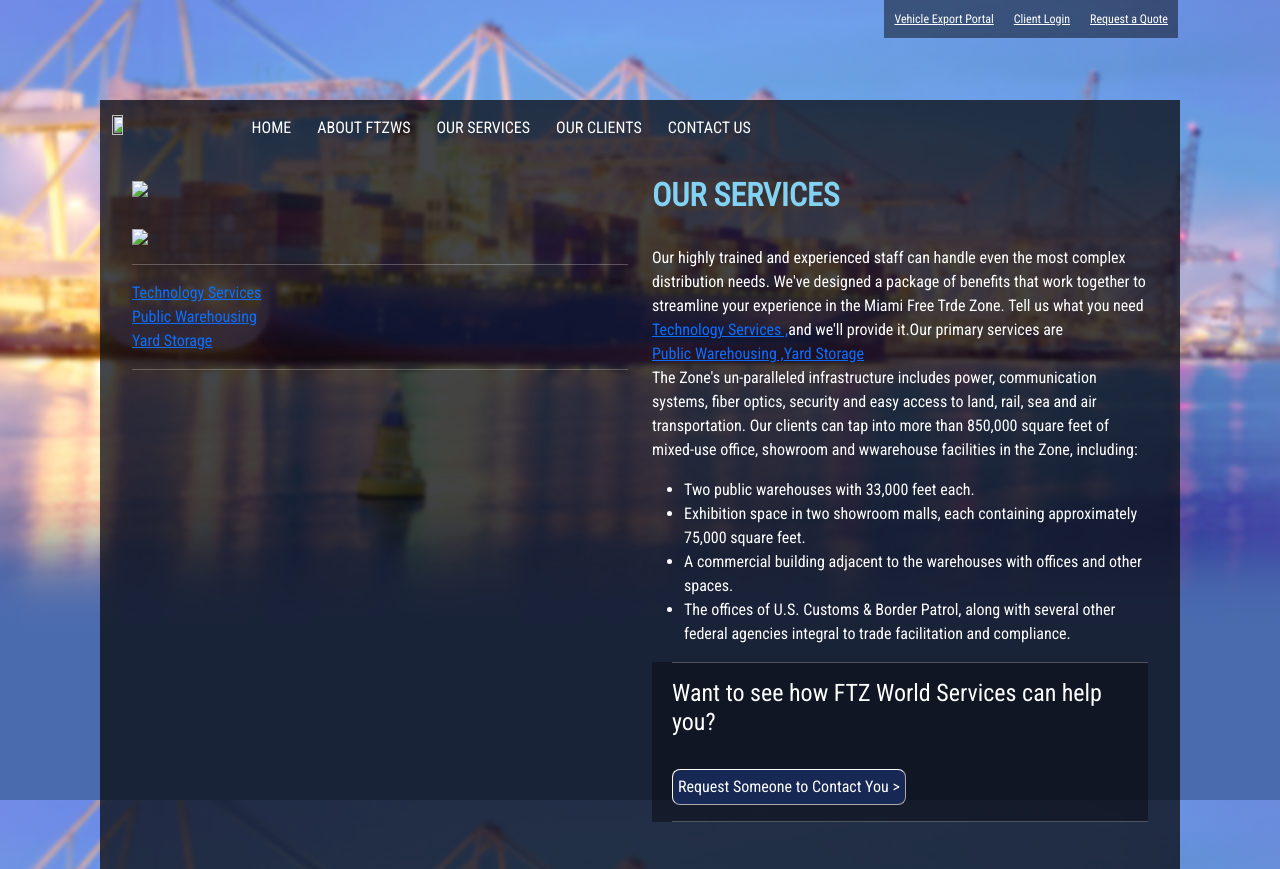
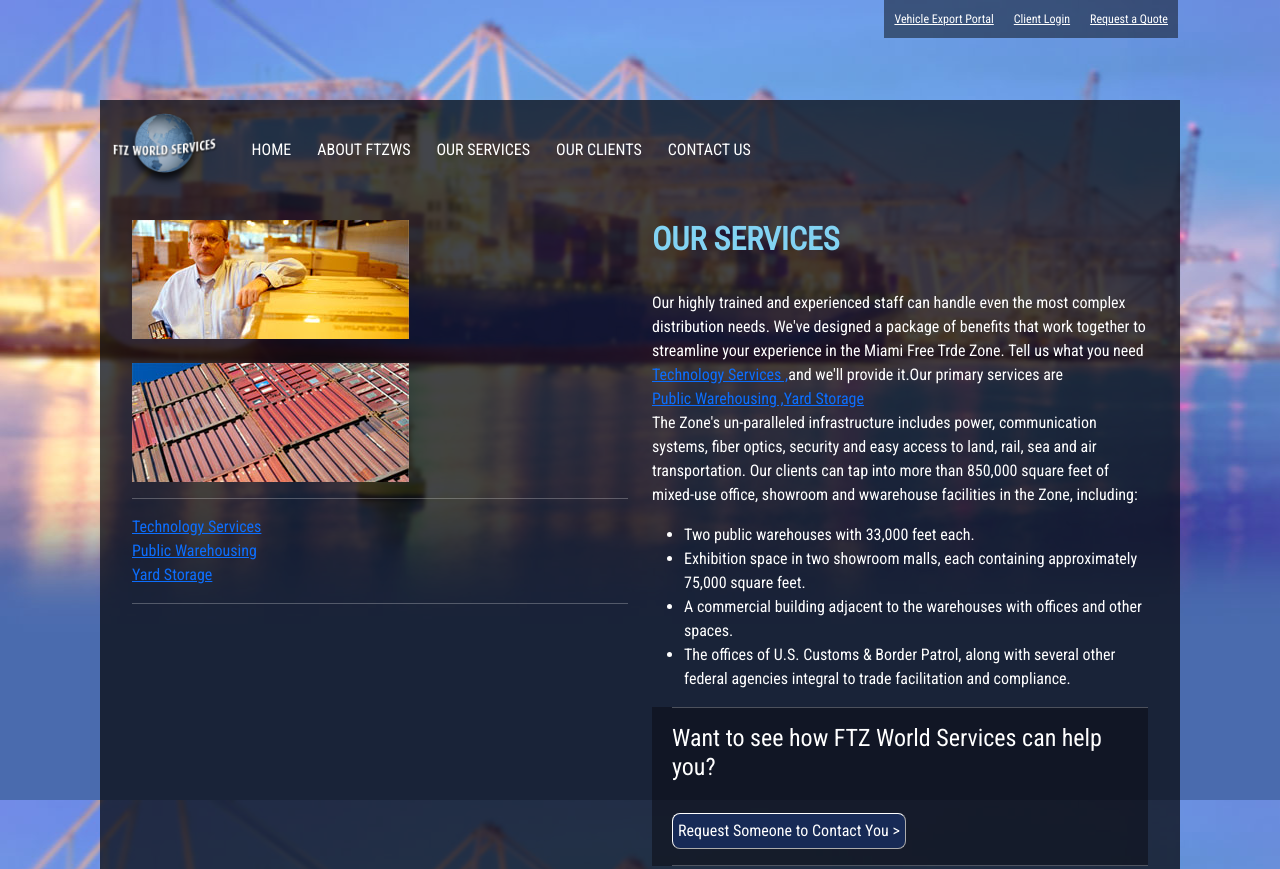
Before and after one commit to suryatejat/FrontEndTask2, a plain HTML site: page Files/Services.html in a window 1280 px wide. Shown: the top 869 px of the page. Drawn offline with nearby package versions, Linux system fonts and the light colour scheme; files whose address does not match are found by name.

Commit message:
Update Services.html

```diff
--- a/Files/Services.html
+++ b/Files/Services.html
@@ -23,7 +23,7 @@
         <section id="navbar">
             <nav class="navbar navbar-expand-lg navbar-dark navbar-fixed-top">
               <div class="container-fluid">
-                <img class="navbar-brand" src="Data/logo.png">
+                <img class="navbar-brand" src="../Data/logo.png">
                 <button
                     class="navbar-toggler"
                     type="button"
@@ -71,9 +71,9 @@
             <div class="container-fluid" id="service-container">
               <div class="row" id="banner-row">
                 <div class="col-md-4" id="service-col">
-                    <img class="caseStudy" src="Data/casestudies_industries-column1.jpg">
+                    <img class="caseStudy" src="../Data/casestudies_industries-column1.jpg">
                     <br><br>
-                    <img class="caseStudy" src="Data/casestudies_industries-column2.jpg">
+                    <img class="caseStudy" src="../Data/casestudies_industries-column2.jpg">
                     <div class="links">
                         <hr>
                         <a href="">Technology Services</a><br>
```
